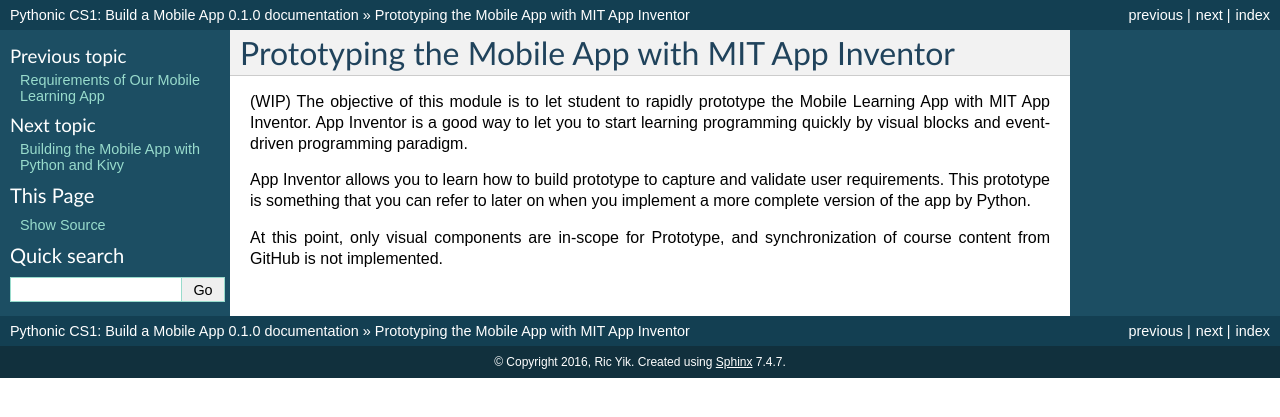
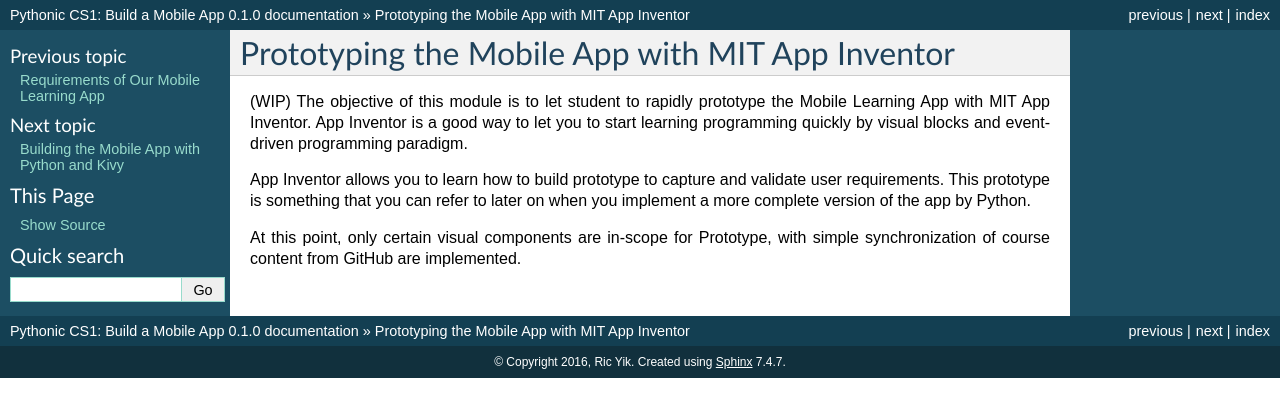
Before and after one commit to Aashritha27/mobileapp.course, a Sphinx documentation site: the page built from docs/prototyping-mobile-app-with-mit-app-inventor.rst, in a window 1280 px wide. Shown: the top 417 px of the page. Built offline with Sphinx 7.4.7, drawn with Linux system fonts in a browser that asks for light colours.

Commit message:
Update content

```diff
--- a/docs/prototyping-mobile-app-with-mit-app-inventor.rst
+++ b/docs/prototyping-mobile-app-with-mit-app-inventor.rst
@@ -5,4 +5,4 @@ Prototyping the Mobile App with MIT App Inventor
 
 App Inventor allows you to learn how to build prototype to capture and validate user requirements. This prototype is something that you can refer to later on when you implement a more complete version of the app by Python.
 
-At this point, only visual components are in-scope for Prototype, and synchronization of course content from GitHub is not implemented.
+At this point, only certain visual components are in-scope for Prototype, with simple synchronization of course content from GitHub are implemented.
```
